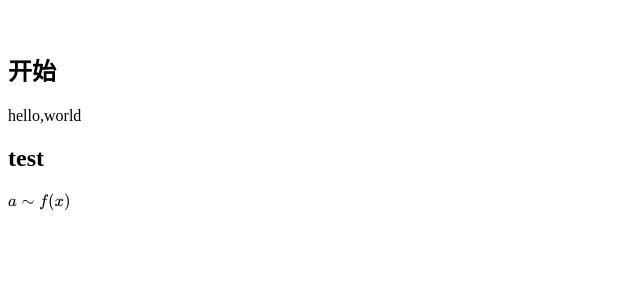
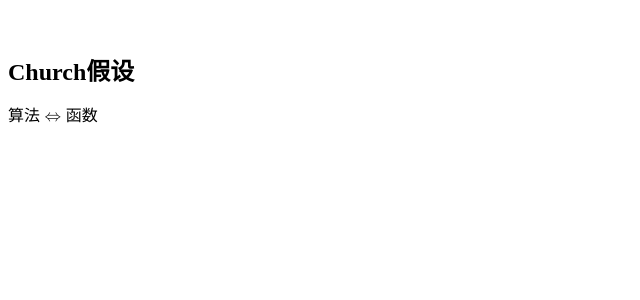
Before and after one commit to yunfeng-net/yunfeng-net.github.io, a Jekyll site: the page built from _posts/2019-01-27-hello-world.md, in a window 1280 px wide. Shown: the top 300 px of the page, without its empty margins (0-640 px from the left). Built offline with Jekyll 4.4.1, drawn with Linux system fonts in a browser that asks for light colours; formulas are drawn with MathJax 3.

Commit message:
Update 2019-01-27-hello-world.md

```diff
--- a/_posts/2019-01-27-hello-world.md
+++ b/_posts/2019-01-27-hello-world.md
@@ -2,7 +2,6 @@
 layout: default
 title: 你好，世界
 ---
-## 开始
-hello,world
-## test
-$a\sim f(x)$
+## Church假设
+
+$算法\Leftrightarrow 函数$
```
